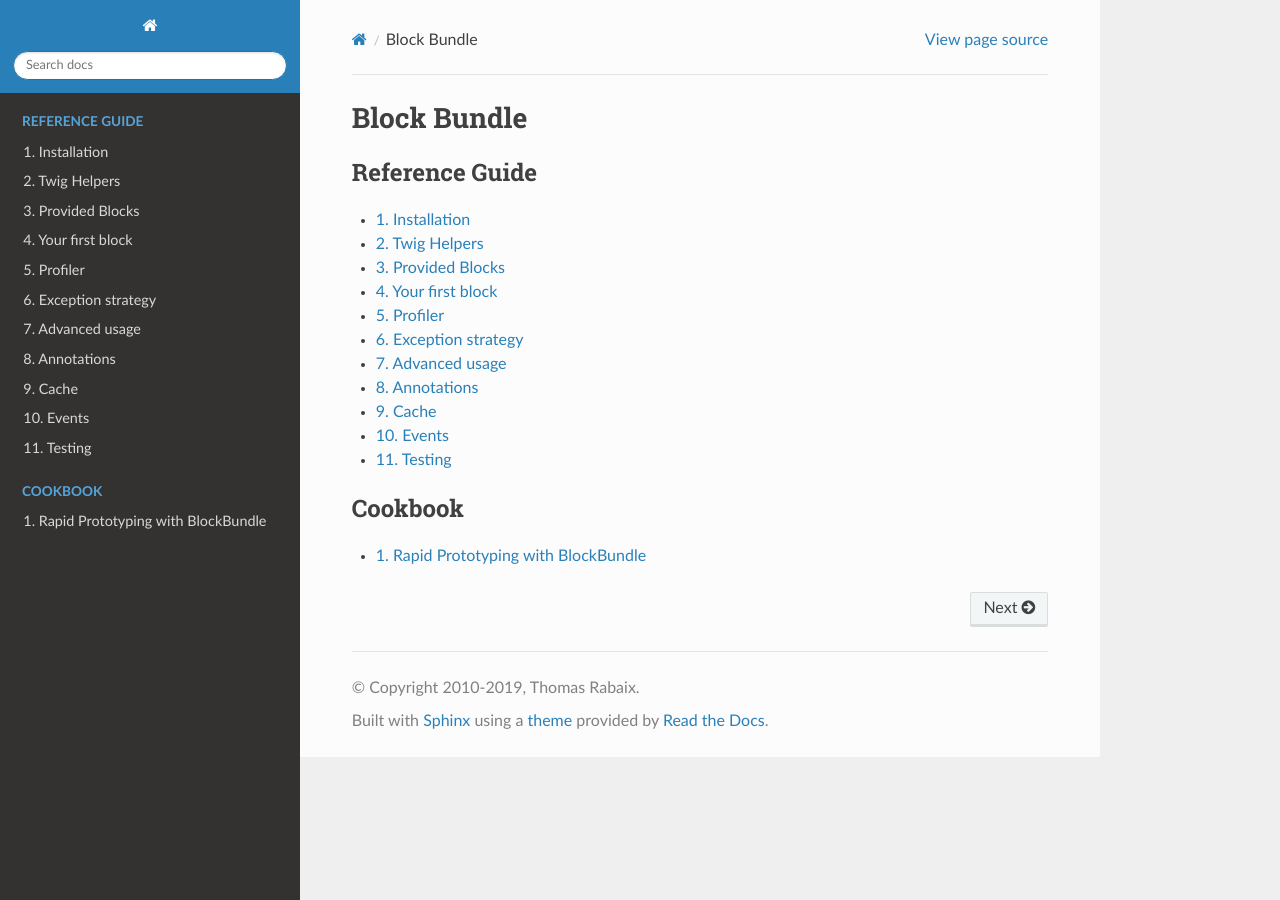
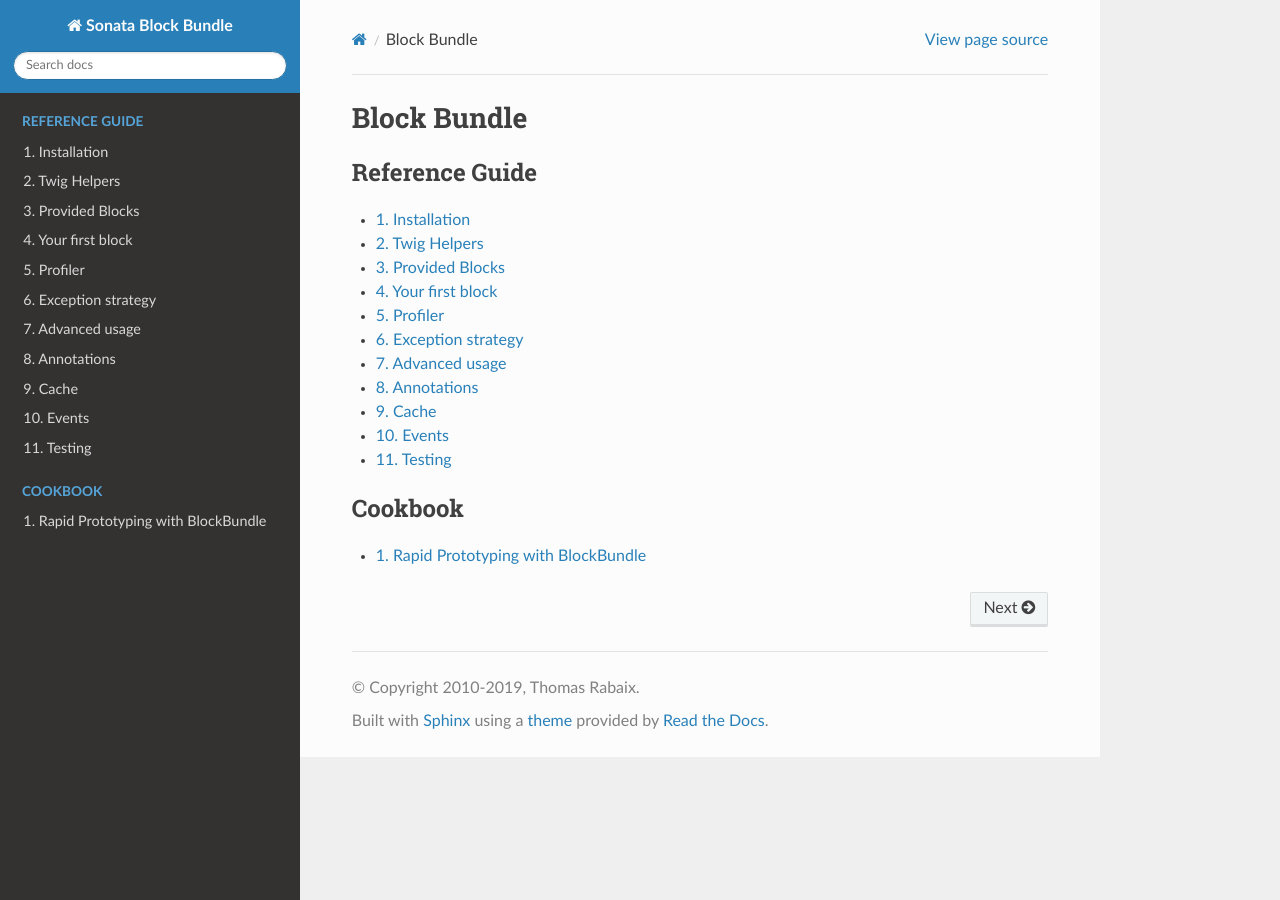
Before and after one commit to sonata-project/SonataBlockBundle, a Sphinx documentation site: the page built from docs/index.rst, in a window 1280 px wide. Built offline with Sphinx 7.4.7 and the Read the Docs theme 2.0.0, drawn with Linux system fonts in a browser that asks for light colours.

Commit message:
DevKit updates

```diff
--- a/docs/conf.py
+++ b/docs/conf.py
@@ -48,7 +48,7 @@ source_suffix = '.rst'
 master_doc = 'index'
 
 # General information about the project.
-project = u''
+project = u'Sonata Block Bundle'
 copyright = u'2010-2019, Thomas Rabaix'
 
 # The version info for the project you're documenting, acts as replacement for
```
Also changed, not shown: .travis.yml, 1 other file.
